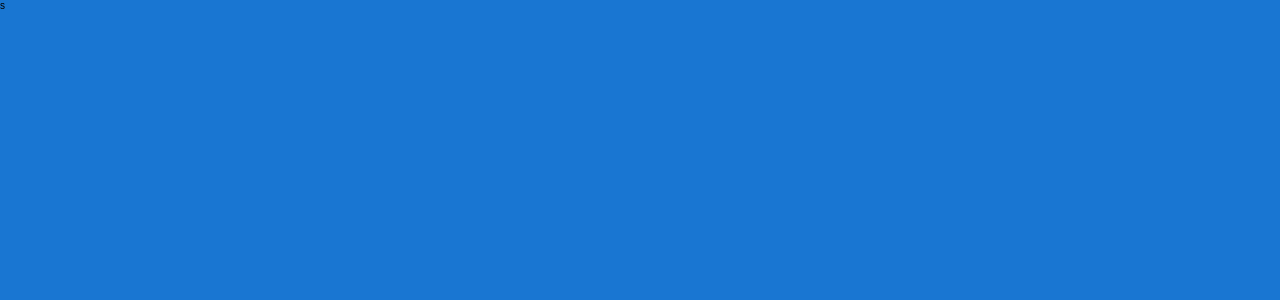
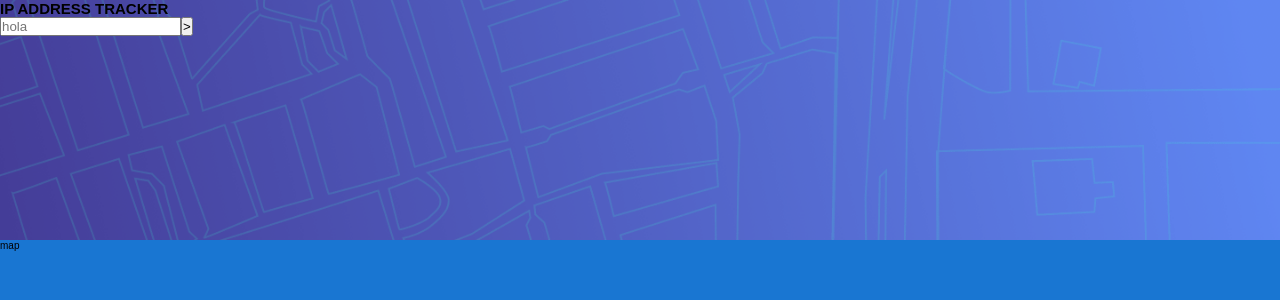
Before and after one commit to jhonacs2/ip-address-tracker, an Angular app: page / in a window 1280 px wide. Shown: the top 300 px of the page. Built offline with nearby package versions, Linux system fonts and the light colour scheme.

Commit message:
create it search component

```diff
--- /dev/null
+++ b/src/app/components/it-search/it-search.component.html
@@ -0,0 +1,7 @@
+<section class="it-section-search">
+  <h1>IP ADDRESS TRACKER</h1>
+  <div class="it-input-ip">
+    <input type="text" placeholder="hola">
+    <button> > </button>
+  </div>
+</section>
--- /dev/null
+++ b/src/app/components/it-search/it-search.component.scss
@@ -0,0 +1,6 @@
+.it-section-search {
+  height: 100%;
+  background-image: url("/assets/images/pattern-bg-desktop.png");
+  background-repeat: no-repeat;
+  background-size: cover;
+}
--- a/src/app/pages/main-page/main-page.component.html
+++ b/src/app/pages/main-page/main-page.component.html
@@ -1,3 +1,4 @@
 <main class="it-main-ip-tracker">
-  s
+  <app-it-search></app-it-search>
+  <div>map</div>
 </main>
--- a/src/assets/components/main-page/main-page.scss
+++ b/src/assets/components/main-page/main-page.scss
@@ -2,4 +2,6 @@
   width: 100vw;
   height: 100vh;
   background-color: #1976d2;
+  display: grid;
+  grid-template-rows: 30fr 70fr;
 }
```
Also changed, not shown: src/app/components/componets.module.ts (added, +18 -0 lines), src/app/components/componets/componets.module.ts (deleted, +0 -12 lines), src/app/components/it-search/it-search.component.ts (added, +10 -0 lines), src/app/pages/pages.module.ts (+5 -3 lines), 1 other file (tests, documents, lock files or other folders).
